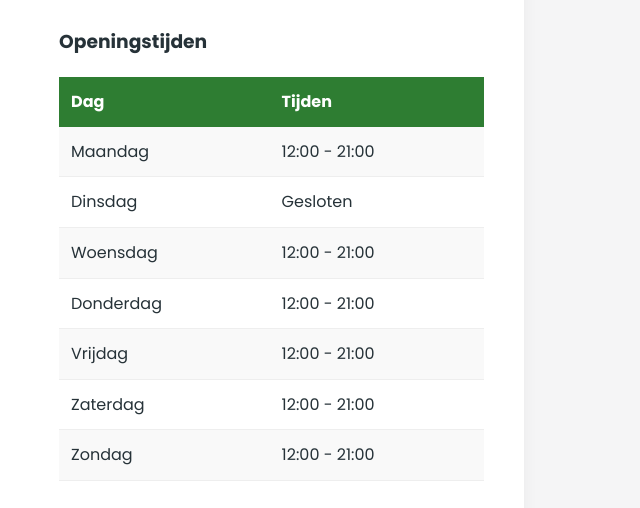
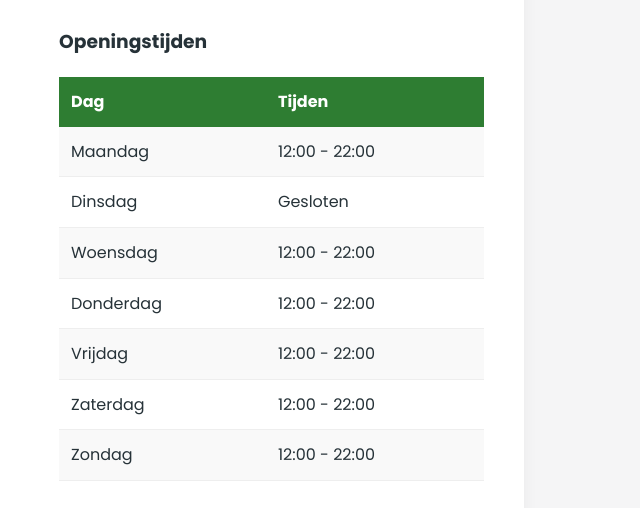
Before and after one commit to wenhao9/Cafetaria-Zheng, a plain HTML site: page index.html in a window 1280 px wide. Shown: the part 3687-4195 px from the top of the page, 596-1236 px from the left. Drawn offline with nearby package versions, Linux system fonts and the light colour scheme.

```diff
--- a/index.html
+++ b/index.html
@@ -345,13 +345,13 @@
                             <th>Dag</th>
                             <th>Tijden</th>
                         </tr>
-                        <tr><td>Maandag</td><td>12:00 - 21:00</td></tr>
+                        <tr><td>Maandag</td><td>12:00 - 22:00</td></tr>
                         <tr><td>Dinsdag</td><td>Gesloten</td></tr>
-                        <tr><td>Woensdag</td><td>12:00 - 21:00</td></tr>
-                        <tr><td>Donderdag</td><td>12:00 - 21:00</td></tr>
-                        <tr><td>Vrijdag</td><td>12:00 - 21:00</td></tr>
-                        <tr><td>Zaterdag</td><td>12:00 - 21:00</td></tr>
-                        <tr><td>Zondag</td><td>12:00 - 21:00</td></tr>
+                        <tr><td>Woensdag</td><td>12:00 - 22:00</td></tr>
+                        <tr><td>Donderdag</td><td>12:00 - 22:00</td></tr>
+                        <tr><td>Vrijdag</td><td>12:00 - 22:00</td></tr>
+                        <tr><td>Zaterdag</td><td>12:00 - 22:00</td></tr>
+                        <tr><td>Zondag</td><td>12:00 - 22:00</td></tr>
                     </table>
                 </div>
             </div>
```
